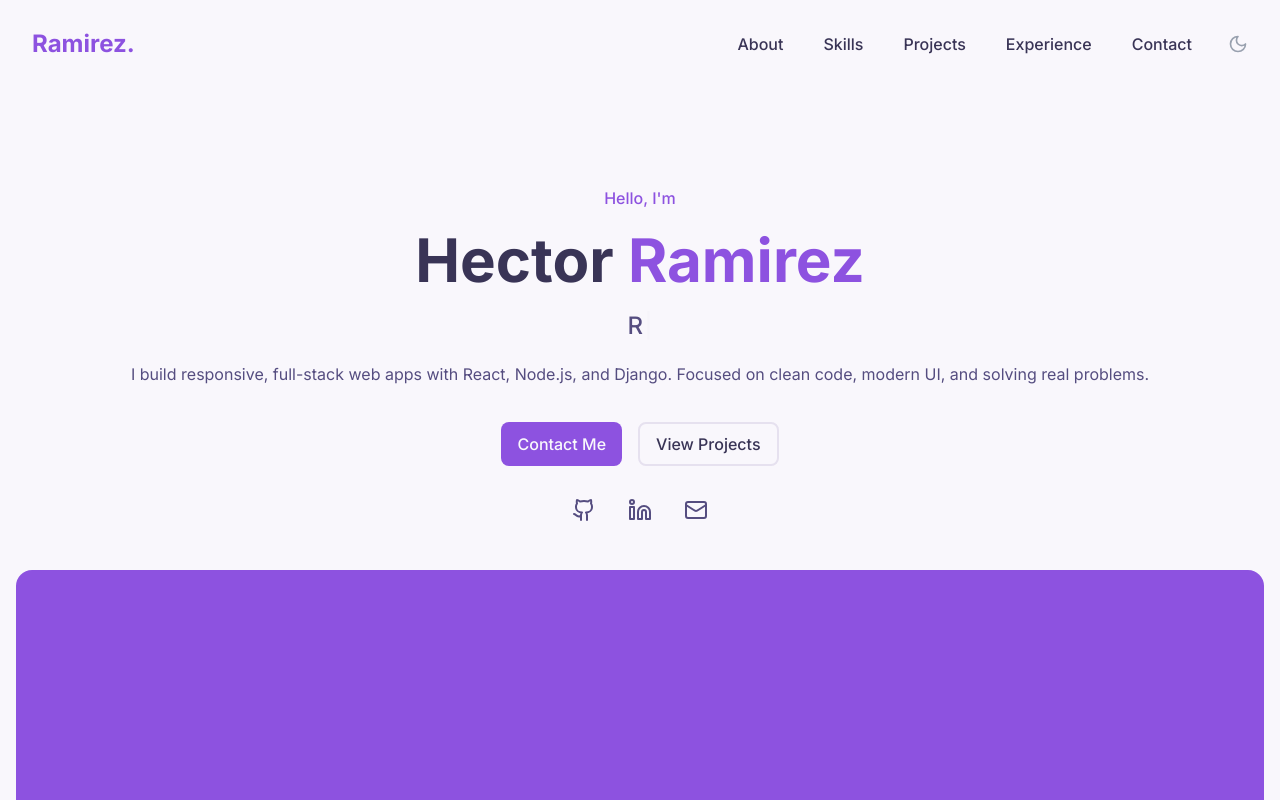
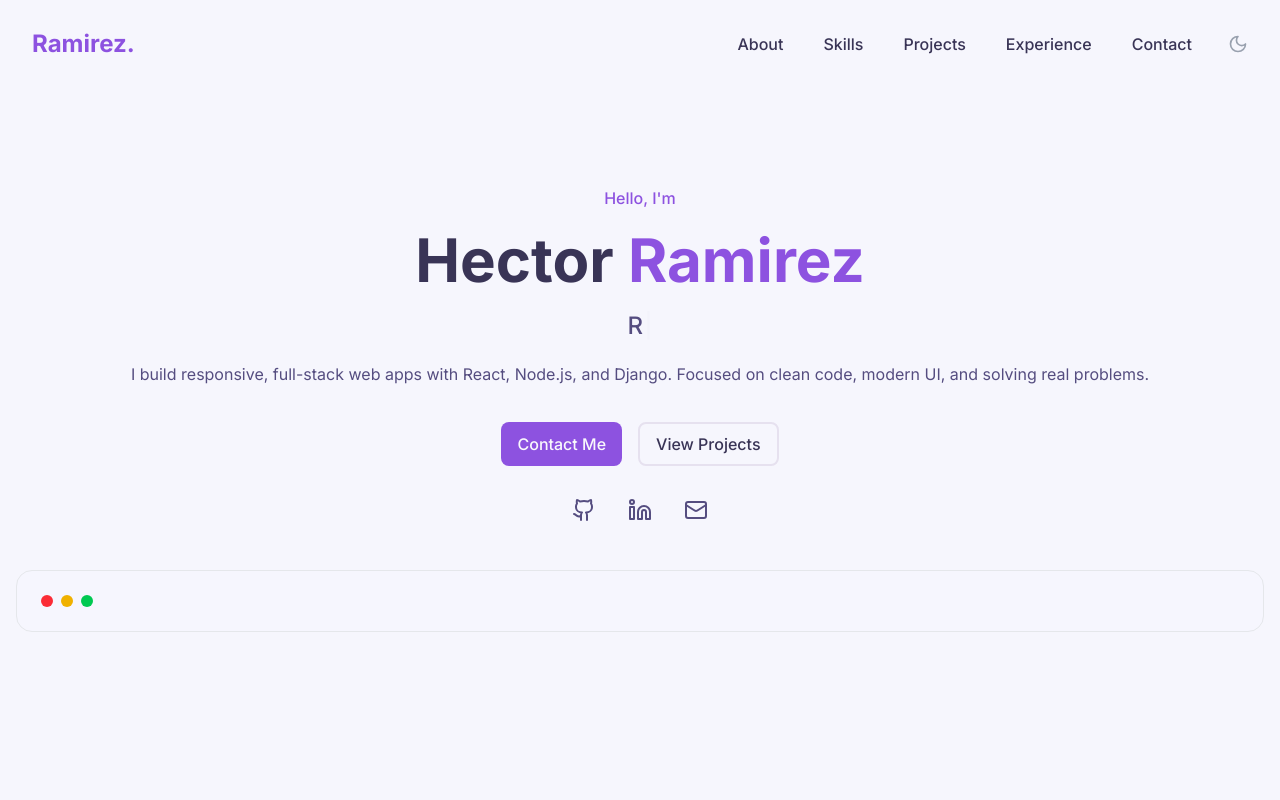
Before and after one commit to hectorlil48/my-portfolio, a React (Vite) app: page / in a window 1280 px wide. Shown: the top 800 px of the page. Built offline with nearby package versions, Linux system fonts and the light colour scheme.

Commit message:
Finishing adding links to the icons. Started working on the code block.

```diff
--- a/src/components/sections/Hero.jsx
+++ b/src/components/sections/Hero.jsx
@@ -65,16 +65,26 @@ const Hero = () => {
             >
               <GithubIcon className="hover:text-primary h-6 w-6 transition-all duration-300 hover:scale-120 hover:rotate-6" />
             </a>
-            <a href="">
+            <a
+              href="https://www.linkedin.com/in/hector-ramirez-6a6509170/"
+              target="_blank"
+              rel="noopener noreferrer"
+            >
               <Linkedin className="hover:text-primary h-6 w-6 transition-all duration-300 hover:scale-120 hover:rotate-6" />
             </a>
-            <a href="">
+            <a href="mailto:hramir94@gmail.com" aria-label="Email">
               <Mail className="hover:text-primary h-6 w-6 transition-all duration-300 hover:scale-120 hover:rotate-6" />
             </a>
           </div>
         </div>
       </div>
-      <div className="bg-primary h-[278px] rounded-2xl"></div>
+      <div className="bg-code-bg rounded-2xl border border-gray-200 p-6 shadow-sm shadow-[rgba(0,0,0,0)_0px_0px_0px_0px,rgba(0,0,0,0)_0px_0px_0px_0px,rgba(0,0,0,0.05)_0px_1px_2px_0px]">
+        <div className="flex space-x-2">
+          <div className="h-3 w-3 rounded-full bg-red-500"></div>
+          <div className="h-3 w-3 rounded-full bg-yellow-500"></div>
+          <div className="h-3 w-3 rounded-full bg-green-500"></div>
+        </div>
+      </div>
     </section>
   );
 };
--- a/src/index.css
+++ b/src/index.css
@@ -7,9 +7,10 @@
   --color-primary: hsl(265, 70%, 60%);
   --color-heading: hsl(249, 25%, 27%);
   --color-foreground: hsl(250, 25%, 40%);
+  --color-code-bg: hsl(240, 82%, 98%);
   --color-main-btn: hsl(260, 40%, 98%);
   --color-outline: hsl(260, 32%, 91%);
-  --color-background: hsl(260, 50%, 98%);
+  --color-background: hsl(240, 67%, 98%);
 
   --font-inter: "Inter", sans-serif;
 
@@ -30,6 +31,7 @@
 .dark {
   --color-background: hsl(251, 28%, 12%);
   --color-heading: hsl(210, 40%, 98%);
+  --color-code-bg: hsl(222, 44%, 8%);
   --color-main-btn: hsl(222, 47%, 11%);
   --color-outline: hsl(217, 33%, 18%);
   --color-foreground: hsl(210, 16%, 35%);
```
